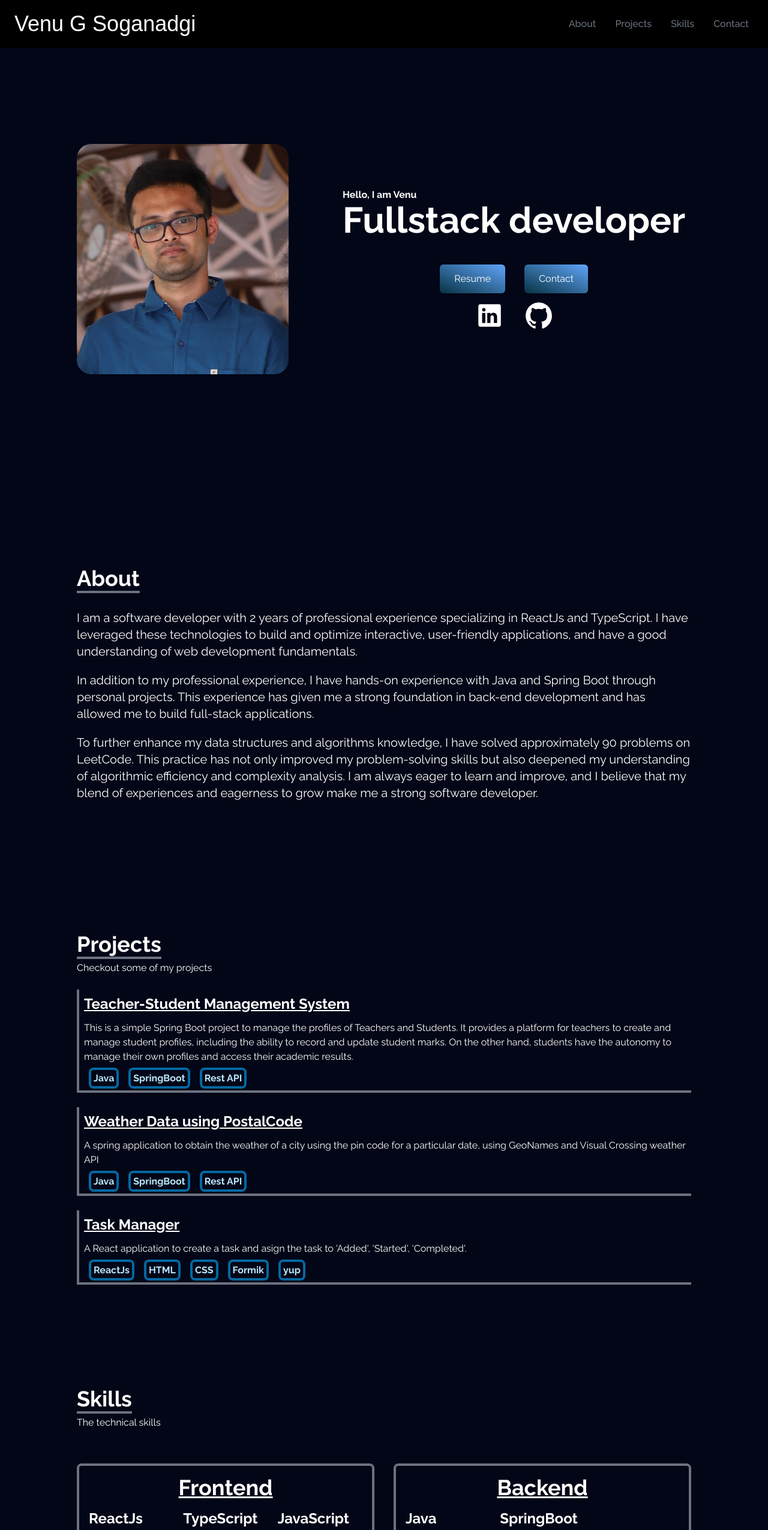
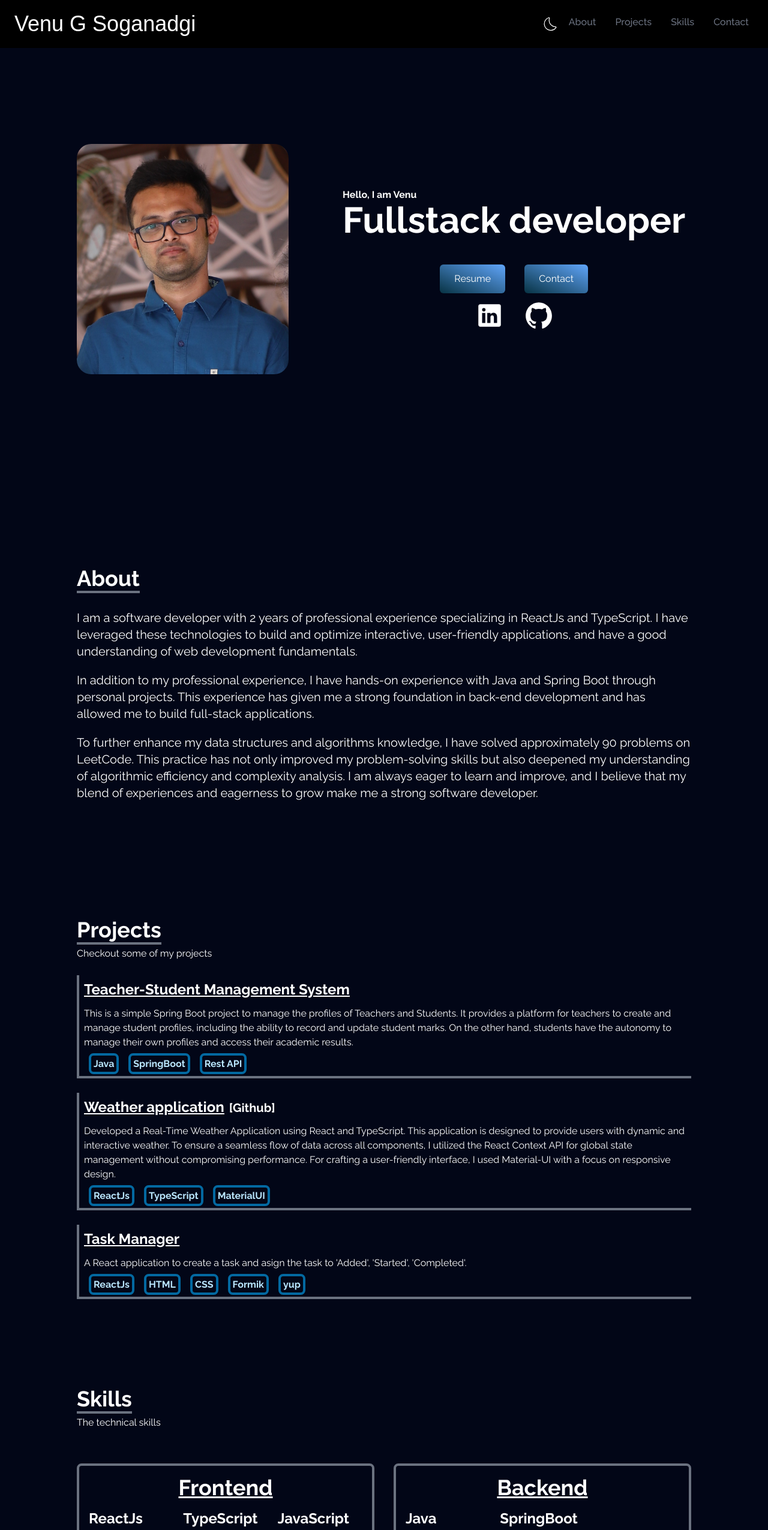
Before and after one commit to V24039/css-portfolio, a React (Create React App) app: page / in a window 1280 px wide. Shown: the top 2551 px of the page at 60% size. Built offline with nearby package versions, Linux system fonts and the light colour scheme.

Commit message:
theme toggle menu

```diff
--- a/src/components/NavBar/NavBar.tsx
+++ b/src/components/NavBar/NavBar.tsx
@@ -1,13 +1,25 @@
 import { FaBars, FaTimes } from "react-icons/fa";
+import { MdOutlineLightMode } from "react-icons/md";
+import { GrSystem } from "react-icons/gr";
+import { CiDark } from "react-icons/ci";
 import { navLinks } from "./const";
 import { useState } from "react";
 import { Link } from "react-scroll";
 
 const NavBar = () => {
   const [showMenu, setshowMenu] = useState<boolean>(false);
+  const [showToggleMenu, setShowToggleMenu] = useState<boolean>(false);
+  const [currentTheme, setCurrentTheme] = useState<string>(
+    localStorage.getItem("theme") ?? "dark"
+  );
 
   const handleMenuClick = () => {
     setshowMenu((prev) => !prev);
+  };
+
+  const handleToggleClick = () => {
+    document.documentElement.classList.add('light')
+    setShowToggleMenu((prev) => !prev);
   };
 
   return (
@@ -16,7 +28,41 @@ const NavBar = () => {
         <h1 className="text-3xl sm:text-4xl sm font-signature ml-2 text-white">
           Venu G Soganadgi
         </h1>
-
+        <div className="flex justify-between">
+          <div className="hover:cursor-pointer" onClick={handleToggleClick}>
+            {currentTheme === "dark" ? (
+              <CiDark size={30} />
+            ) : (
+              <MdOutlineLightMode />
+            )}
+            {showToggleMenu && (
+              <div className="fixed right-auto top-15 bg-white rounded-lg p-4 text-base font-semibold text-slate-900 dark:bg-slate-800 dark:text-slate-400">
+                <ul className="space-y-4">
+                  <li
+                    key="toggle-dark"
+                    className="flex items-center cursor-pointer font-medium text-gray-500 hover:bg-red-300"
+                  >
+                    <CiDark size={20} />
+                    <span className="px-2">Dark</span>
+                  </li>
+                  <li
+                    key="toggle-dark"
+                    className="flex items-center cursor-pointer font-medium text-gray-500 hover:bg-red-300"
+                  >
+                    <MdOutlineLightMode size={20} />
+                    <span className="px-2">Light</span>
+                  </li>
+                  <li
+                    key="toggle-dark"
+                    className="flex items-center cursor-pointer font-medium text-gray-500 hover:bg-red-300"
+                  >
+                    <GrSystem size={20} />
+                    <span className="px-2 text-left">System</span>
+                  </li>
+                </ul>
+              </div>
+            )}
+          </div>
           <ul className="hidden md:flex">
             {navLinks.map(({ id, label }) => (
               <li
@@ -29,7 +75,6 @@ const NavBar = () => {
               </li>
             ))}
           </ul>
-
           <div
             onClick={handleMenuClick}
             className="cursor-pointer pr-4 z-10 text-gray-500 md:hidden"
@@ -56,6 +101,7 @@ const NavBar = () => {
             </ul>
           )}
         </div>
+      </div>
     </nav>
   );
 };
--- a/src/components/Pages/Home/Home.tsx
+++ b/src/components/Pages/Home/Home.tsx
@@ -5,7 +5,7 @@ import { IoLogoLinkedin, IoLogoGithub } from "react-icons/io";
 
 export const Home = () => {
   const handleResumeDownload = () => {
-    const pdfUrl = "/Venu-G-Soganadgi-Resume.pdf";
+    const pdfUrl = "/VenuResume.pdf";
     window.open(pdfUrl)
   };
 
--- a/src/components/Pages/Projects/Projects.tsx
+++ b/src/components/Pages/Projects/Projects.tsx
@@ -1,12 +1,21 @@
 import { IProjectValues, projects } from "./const";
 
 const Projects = () => {
-
   const getProjects = (project: IProjectValues, index: number) => (
-    <div key={`project-${index}`} className="flex flex-col gap-3 border-l-4 border-b-4 p-2 border-gray-500">
-      <p className="text-2xl font-bold inline underline hover:text-violet-400">
-        <a href={project.gitHub}>{project.label}</a>
-      </p>
+    <div
+      key={`project-${index}`}
+      className="flex flex-col gap-3 border-l-4 border-b-4 p-2 border-gray-500"
+    >
+      <span className="font-bold inline space-x-2">
+        <span className="text-2xl underline hover:text-violet-400">
+          <a href={project.projectLink}>{project.label}</a>
+        </span>
+        {project.projectLink && (
+          <span className="text-xl hover:text-violet-400">
+            <a href={project.gitHub}>[Github]</a>
+          </span>
+        )}
+      </span>
       <section>{project.descp}</section>
       <section>
         {project.techUsed.map((value) => (
--- a/src/components/Pages/Projects/const.ts
+++ b/src/components/Pages/Projects/const.ts
@@ -1,12 +1,12 @@
 export interface IProjectValues {
-    label: string;
-    descp: string;
-    gitHub: string;
-    projectLink?:string
-    techUsed: string[];
+  label: string;
+  descp: string;
+  gitHub: string;
+  projectLink?: string;
+  techUsed: string[];
 }
 
-export const projects:IProjectValues[] = [
+export const projects: IProjectValues[] = [
   {
     label: "Teacher-Student Management System",
     descp:
@@ -15,18 +15,18 @@ export const projects:IProjectValues[] = [
     techUsed: ["Java", "SpringBoot", "Rest API"],
   },
   {
-    label: "Weather Data using PostalCode",
+    label: "Weather application",
     descp:
-      "A spring application to obtain the weather of a city using the pin code for a particular date, using GeoNames and Visual Crossing weather API",
+      "Developed a Real-Time Weather Application using React and TypeScript. This application is designed to provide users with dynamic and interactive weather. To ensure a seamless flow of data across all components, I utilized the React Context API for global state management without compromising performance. For crafting a user-friendly interface, I used Material-UI with a focus on responsive design.",
     gitHub: "https://github.com/V24039/Weather",
-    projectLink:"https://venuweather.netlify.app/",
-    techUsed: ["Java", "SpringBoot", "Rest API"],
+    projectLink: "https://venuweather.netlify.app/",
+    techUsed: ["ReactJs", "TypeScript", "MaterialUI"],
   },
   {
     label: "Task Manager",
     descp:
       "A React application to create a task and asign the task to 'Added', 'Started', 'Completed'.",
     gitHub: "https://github.com/V24039/task-manager",
-    techUsed: ["ReactJs", "HTML", "CSS", "Formik","yup"],
+    techUsed: ["ReactJs", "HTML", "CSS", "Formik", "yup"],
   },
 ];
```
Also changed, not shown: 2 other files (tests, documents, lock files or other folders). Lines whose indentation alone changed are shown as unchanged.
